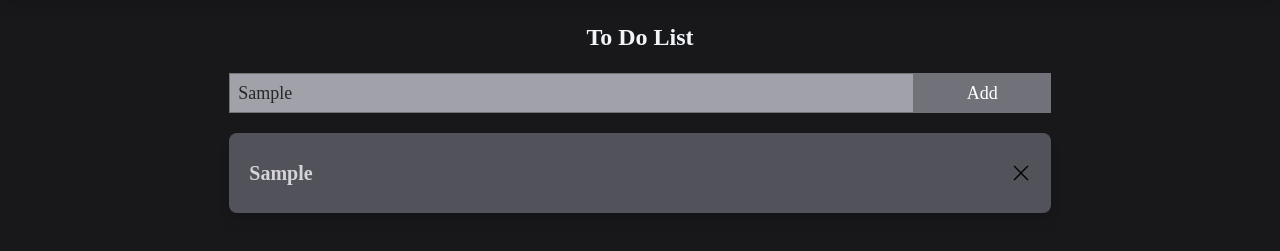
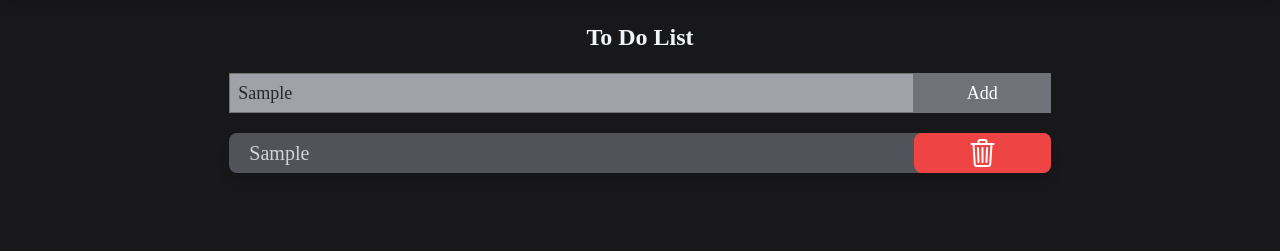
Before and after one commit to ItsAndhika/faire-todo-app, a website: page public/index.html in a window 1280 px wide. Both pictures are taken after typing "Sample" into the empty fields and a click on the button "Add". Shown: the part 75-326 px from the top of the page. Drawn offline with Linux system fonts and the light colour scheme.

Commit message:
change the dark mode and delete icon

```diff
--- a/public/index.html
+++ b/public/index.html
@@ -25,9 +25,17 @@
 				<h1 class="text-2xl font-semibold">Faire</h1>
 				<div
 					class="w-5 h-5 cursor-pointer transition text-black hover:opacity-80 dark:text-white"
+					:class="isDark ? 'block' : 'hidden'"
 					@click="isDark = ! isDark"
 				>
 					<i data-feather="sun"></i>
+				</div>
+				<div
+					class="w-5 h-5 cursor-pointer transition text-black hover:opacity-80 dark:text-white"
+					:class="isDark ? 'hidden' : 'block'"
+					@click="isDark = ! isDark"
+				>
+					<i data-feather="moon"></i>
 				</div>
 			</div>
 		</header>
@@ -58,19 +66,16 @@
 			</form>
 			<template x-for="todo in todos" :key="todo.id">
 				<div
-					class="w-11/12 h-20 bg-slate-100 mx-auto shadow-lg rounded-lg flex justify-between items-center p-5 dark:bg-zinc-600"
+					class="w-11/12 h-10 bg-slate-100 relative mx-auto shadow-lg rounded-lg flex justify-between items-center p-5 dark:bg-zinc-600"
 				>
-					<h1
-						class="text-xl font-semibold dark:text-zinc-300"
-						x-text="todo.text"
-					></h1>
+					<h1 class="text-xl dark:text-zinc-300" x-text="todo.text"></h1>
 					<button
 						@click="todos = todos.filter(currentTodo => currentTodo.id !== todo.id)"
 					>
 						<img
-							src="./svg/delete.svg"
+							src="./svg/trash-outline.svg"
 							alt=""
-							class="w-5 h-5 text-black transition hover:opacity-70"
+							class="w-2/12 h-full bg-red-500 p-1 transition rounded-lg absolute top-0 right-0 hover:opacity-70"
 						/>
 					</button>
 				</div>
```
Also changed, not shown: public/css/style.css, public/svg/dark.svg (deleted), public/svg/delete.svg (deleted), public/svg/light.svg (deleted), public/svg/trash-outline.svg (added).
